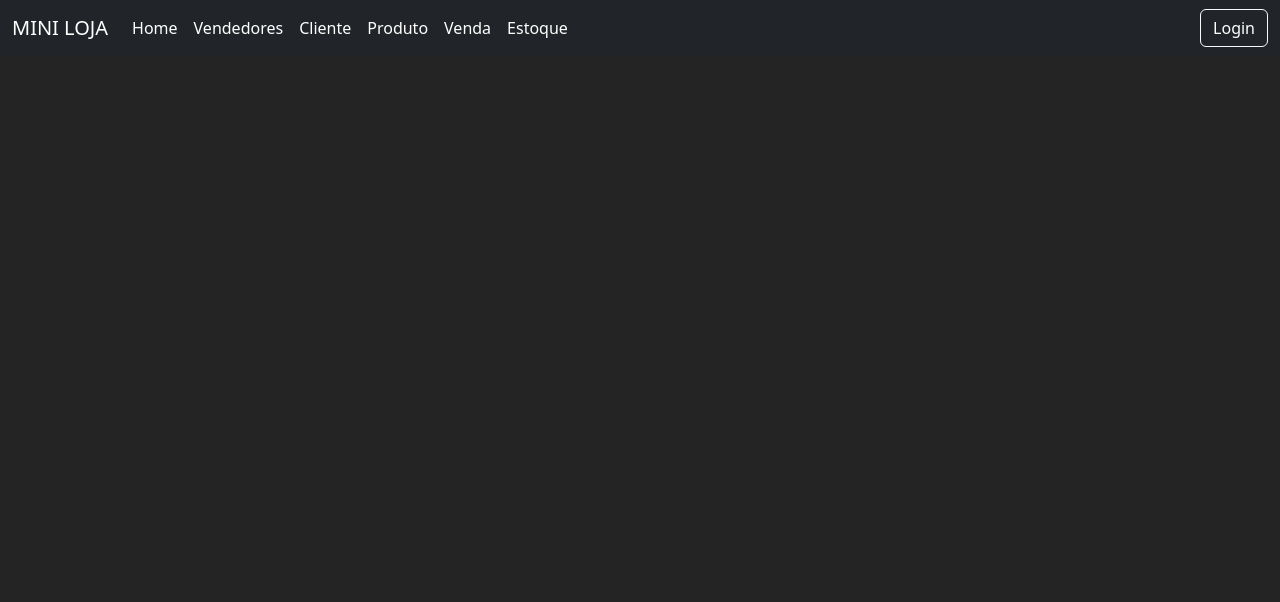
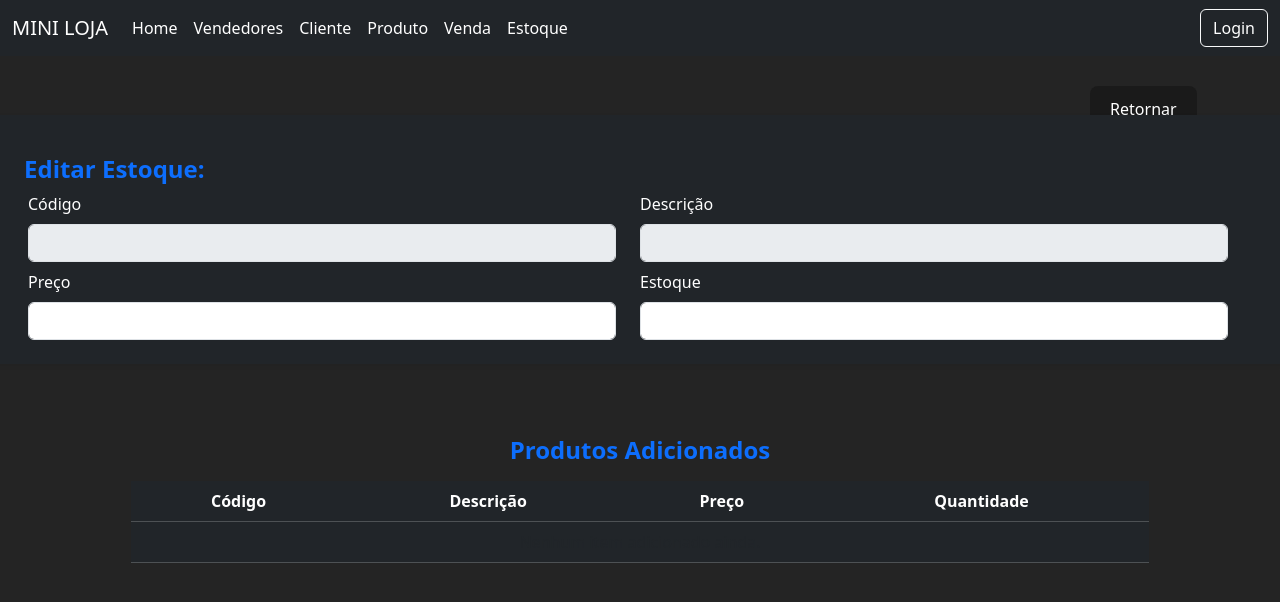
Before and after one commit to DannDevs/LOJA-DJANGO, a Django app: page /produtos/4/ajuste/ in a window 1280 px wide. Shown: the top 602 px of the page. Run offline with Django 5.2, Linux system fonts and the light colour scheme; data comes from the database, SQL or seed files in the repository; both versions use the stored data as it was after the commit.

Commit message:
CORREÇOES E CRIAÇAO ESTOQUE

```diff
--- a/meu_projeto/core/models.py
+++ b/meu_projeto/core/models.py
@@ -34,3 +34,12 @@ class itemvenda(models.Model):
     produto = models.ForeignKey(produto, on_delete=models.PROTECT)
     quantidade = models.DecimalField(max_digits=10,decimal_places=2,default=0)
     preco_unitario = models.DecimalField(max_digits=10,decimal_places=2,default=0)
+
+    def __init__(self):
+        return f"{self.produto}"
+
+class movimentoitem(models.Model):
+    codigo = models.IntegerField()
+    tipomovimento = models.CharField()
+    produto = models.ForeignKey(produto,on_delete=models.CASCADE)
+    qtdmovimento = models.DecimalField(max_digits=8,decimal_places=2,default=0)
--- a/meu_projeto/core/templates/edicao/editarestoque.html
+++ b/meu_projeto/core/templates/edicao/editarestoque.html
@@ -10,7 +10,66 @@
 <body>
     {% include 'components/navbar.html'%}
     <div class="divcentral">
+        <div class="retornarpag">
+            <button class="buttonp" ><a href="{% url 'produtos' %}">Retornar</a></button>
+        </div>
+        <div class="cadastro">
+        <form method="post" class="row g-3 p-4 rounded shadow-sm bg-dark text-light">
+        {% csrf_token %}
+
+        <h4 class="fw-bold text-primary">Editar Estoque:</h4>
+       <div class="row">
+    <div class="col-md-6">
+        <label class="form-label">Código</label>
+        <input type="number" name="codigo" class="form-control" disabled>
+    </div>
+
+    <div class="col-md-6">
+        <label class="form-label">Descrição</label>
+        <input type="text" name="cliente" class="form-control" disabled>
+    </div>
+</div>
+<div class="row">
+        <div class="col-md-6 mt-2">
+            <label class="form-label">Preço</label>
+            <input type="text" name="vendedor" value="" class="form-control" required>
+        </div>
+        <div class="col-md-6 mt-2">
+            <label class="form-label">Estoque</label>
+            <input type="text" name="vendedor" value="" class="form-control" required>
+        </div>
+</div>
+        </form>
+
+        <div class="row mt-5 p-4 col-md-10 mx-auto text-light">
+    <h4 class="fw-bold text-primary text-center mb-3">Produtos Adicionados</h4>
+
+    <table class="table table-dark">
+        <thead>
+            <tr>
+                <th class='text-center'>Código</th>
+                <th class='text-center'>Descrição</th>
+                <th class='text-center'>Preço</th>
+                <th class='text-center'>Quantidade</th>
+            </tr>
+        </thead>
+        <tbody>
+            {% for item in itensmovimento %}
+            <tr>
+                <td class='text-center'>{{ item.produto.codigo }}</td>
+                <td class='text-center'>{{ item.produto.descricao }}</td>
+                <td class='text-center'>{{ item.preco_unitario }}</td>
+                <td class='text-center'>{{ item.quantidade }}</td>
+            </tr>
+            {% empty %}
+            <tr>
+                <td colspan="5" class="text-light text-center text-muted">Nenhum item adicionado ainda.</td>
+            </tr>
+            {% endfor %}
+        </tbody>
+    </table>
 
     </div>
+</div>
 </body>
 </html>
--- a/meu_projeto/static/produtos.css
+++ b/meu_projeto/static/produtos.css
@@ -221,3 +221,9 @@ body{
     color: #888;
     opacity: 0.8;
 }
+.retornarpag{
+  width: 87%;
+  display: flex;
+  align-items: center;
+  justify-content: end;
+}
```
Also changed, not shown: meu_projeto/env.py (deleted, +0 -24 lines), meu_projeto/core/migrations/0012_movimentoitem.py (added), meu_projeto/db.sqlite3.
